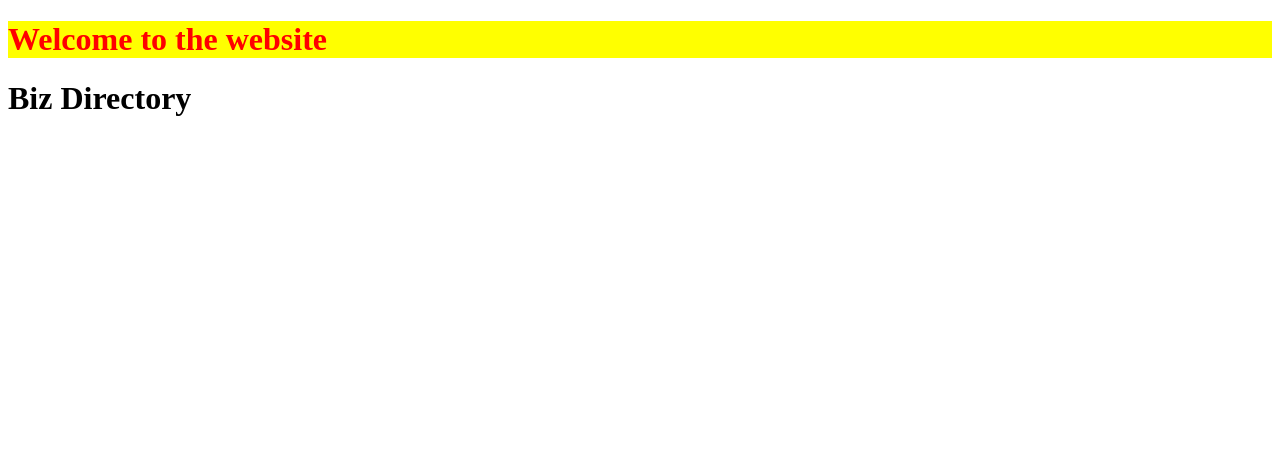
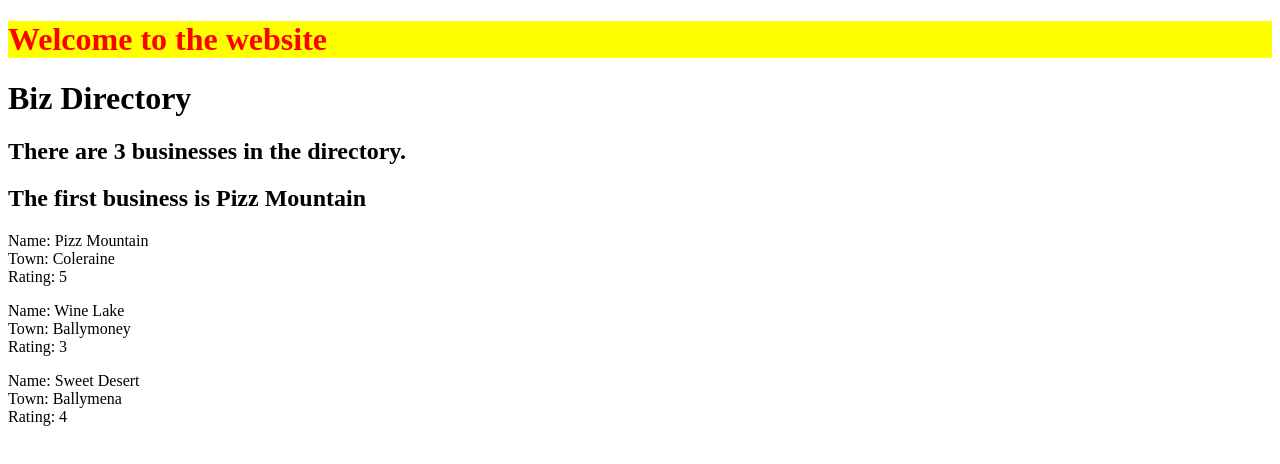
Before and after one commit to young-c45/COM661-Lab-Work, an Angular app in the folder Angular/bizFE/: page / in a window 1280 px wide. Shown: the top 464 px of the page. Built offline with nearby package versions, Linux system fonts and the light colour scheme.

Commit message:
Lab 11.3

```diff
--- a/Angular/bizFE/src/app/businesses.component.html
+++ b/Angular/bizFE/src/app/businesses.component.html
@@ -1,3 +1,20 @@
 <h1>
     Biz Directory
 </h1>
+<h2>
+    There are {{ business_list.length }}
+    businesses in the directory.
+</h2>
+
+<h2>
+    The first business is
+    {{ business_list[0].name }}
+</h2>
+
+@for (business of business_list; track business.name) {
+<p>
+    Name: {{ business.name }} <br>
+    Town: {{ business.town }} <br>
+    Rating: {{ business.rating }}
+</p>
+}
--- a/Angular/bizFE/src/app/businesses.components.ts
+++ b/Angular/bizFE/src/app/businesses.components.ts
@@ -9,5 +9,21 @@ import { RouterOutlet } from '@angular/router';
     styleUrl: './businesses.component.css'
 })
 export class BusinessesComponent {
-
+    business_list = [
+        {
+            "name": "Pizz Mountain",
+            "town": "Coleraine",
+            "rating": 5
+        },
+        {
+            "name": "Wine Lake",
+            "town": "Ballymoney",
+            "rating": 3
+        },
+        {
+            "name": "Sweet Desert",
+            "town": "Ballymena",
+            "rating": 4
+        }
+    ]
 }
```
